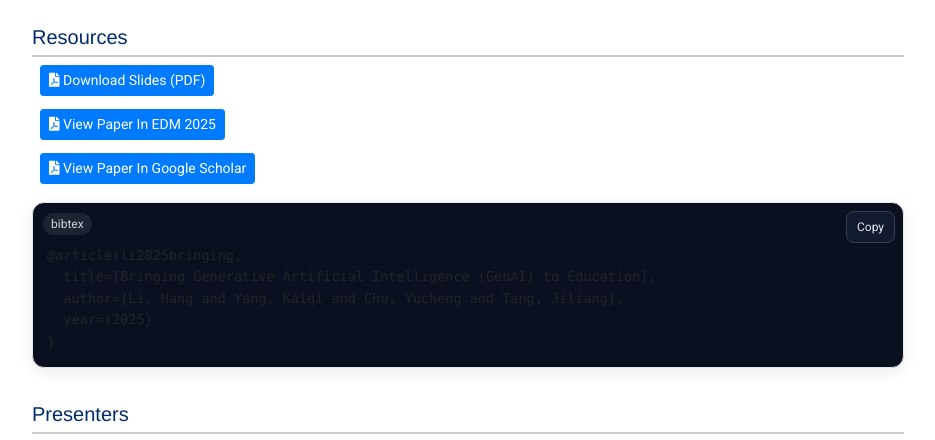
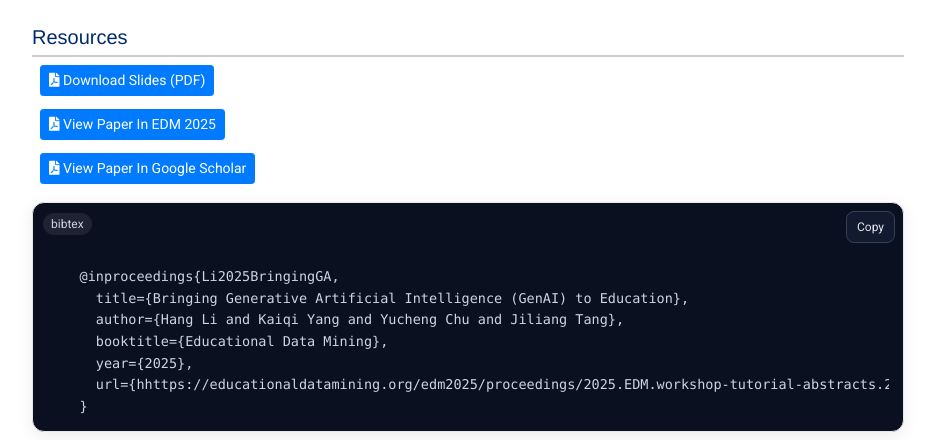
Before and after one commit to KorbinY/korbiny.github.io, a Jekyll site: the page built from _pages/tutorials/edm25-genai-edu-tutorial.md, in a window 1280 px wide, cut to the strip 1000-1440 px from the top of the page. Shown: the whole strip, without its empty margins (172-1107 px from the left). Built offline with Jekyll 4.4.1, drawn with Linux system fonts in a browser that asks for light colours.

Commit message:
citation and link function

```diff
--- a/_pages/tutorials/edm25-genai-edu-tutorial.md
+++ b/_pages/tutorials/edm25-genai-edu-tutorial.md
@@ -75,9 +75,13 @@ Generative Artificial Intelligence (GenAI) has rapidly emerged as a transformati
   <span class="citeblock-lang">bibtex</span>
   <button class="citeblock-copy" type="button">Copy</button>
   <span class="citeblock-toast">Copied</span>
-  <pre><code>@article{li2025bringing,
-  title={Bringing Generative Artificial Intelligence (GenAI) to Education},
-  author={Li, Hang and Yang, Kaiqi and Chu, Yucheng and Tang, Jiliang},
-  year={2025}
-}</code></pre>
+  <pre><code>
+    @inproceedings{Li2025BringingGA,
+      title={Bringing Generative Artificial Intelligence (GenAI) to Education},
+      author={Hang Li and Kaiqi Yang and Yucheng Chu and Jiliang Tang},
+      booktitle={Educational Data Mining},
+      year={2025},
+      url={hhttps://educationaldatamining.org/edm2025/proceedings/2025.EDM.workshop-tutorial-abstracts.250/index.html}
+    }
+</code></pre>
 </figure>
--- a/assets/css/custom.css
+++ b/assets/css/custom.css
@@ -170,3 +170,6 @@
   line-height: 1.6;
   white-space: pre
 }
+.citeblock-card pre code {
+  color: #cbd5e1;
+}
--- a/assets/js/custom.js
+++ b/assets/js/custom.js
@@ -16,7 +16,7 @@
         setTimeout(()=>{
           citeblockToast.classList.remove('show')
           citeblockBtn.innerHTML = 'Copy &#10697;'
-        },1400)
+        },3000)
       } catch {}
     })
   })
```
